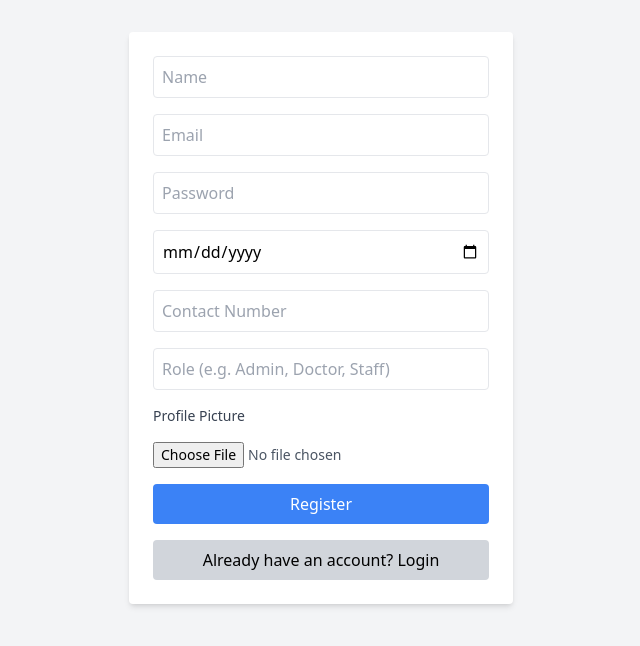
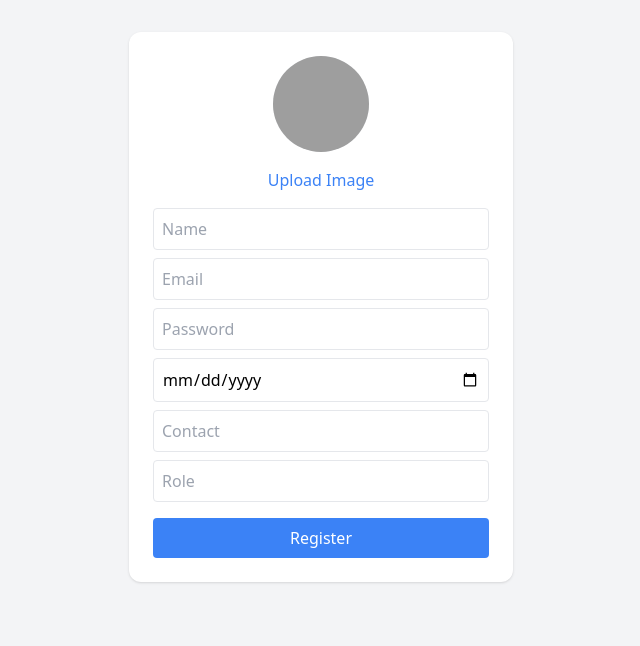
Before and after one commit to phulrepalak/EHRapp, a PHP site: page / in a window 1280 px wide. Shown: the top 646 px of the page, without its empty margins (319-959 px from the left). Run offline with PHP 8.4, Linux system fonts and the light colour scheme; some libraries are stand-ins or nearby versions; grey boxes are pictures that could not be loaded.

Commit message:
add the update image feature

```diff
--- a/index.php
+++ b/index.php
@@ -9,39 +9,48 @@
 
 <body class="bg-gray-100 p-8">
 
-    <!-- PHP error message for duplicate email -->
     <?php if (isset($_GET['error']) && $_GET['error'] === 'email_exists'): ?>
         <div class="bg-red-100 border border-red-400 text-red-700 px-4 py-3 rounded mb-4 max-w-sm mx-auto text-center">
             This email is already registered!
         </div>
     <?php endif; ?>
 
-    <form action="register_user.php" method="POST" enctype="multipart/form-data" class="bg-white p-6 rounded shadow-md w-full max-w-sm mx-auto space-y-4">
+    <form action="register_user.php" method="POST" enctype="multipart/form-data" class="p-6 bg-white rounded-xl shadow max-w-sm mx-auto">
+        <!-- Avatar Display -->
+        <div class="w-24 h-24 rounded-full mx-auto mb-4 bg-gray-200 flex items-center justify-center overflow-hidden" id="avatarWrapper">
+            <img id="avatarPreview" src="https://cdn-icons-png.flaticon.com/512/9131/9131529.png" alt="Default Avatar" class="w-full h-full object-cover">
+        </div>
 
-        <input type="text" name="name" placeholder="Name" required class="block w-full p-2 border rounded">
+        <!-- File Input -->
+        <input type="file" name="profile_img" id="profile_img" class="hidden" accept="image/*" onchange="previewImage(event)">
+        <label for="profile_img" class="block text-center text-blue-500 cursor-pointer">Upload Image</label>
 
-        <input type="email" name="email" placeholder="Email" required class="block w-full p-2 border rounded">
+        <!-- Hidden Input for remove image (can be handled later if needed) -->
+        <input type="hidden" name="remove_image" id="remove_image" value="0">
 
-        <input type="password" name="password" placeholder="Password" required class="block w-full p-2 border rounded">
+        <!-- User Info Inputs -->
+        <input type="text" name="name" placeholder="Name" class="w-full border p-2 rounded mt-4" required>
+        <input type="email" name="email" placeholder="Email" class="w-full border p-2 rounded mt-2" required>
+        <input type="password" name="password" placeholder="Password" class="w-full border p-2 rounded mt-2" required>
+        <input type="date" name="dob" class="w-full border p-2 rounded mt-2" required>
+        <input type="text" name="contact" placeholder="Contact" class="w-full border p-2 rounded mt-2" required>
+        <input type="text" name="role" placeholder="Role" class="w-full border p-2 rounded mt-2" required>
 
-        <input type="date" name="dob" required class="block w-full p-2 border rounded">
+        <!-- Submit -->
+        <button type="submit" class="mt-4 w-full bg-blue-500 text-white p-2 rounded">Register</button>
+    </form>
 
-        <input type="tel" name="contact" placeholder="Contact Number" required class="block w-full p-2 border rounded">
+    <script>
+        function previewImage(event) {
+            const reader = new FileReader();
+            reader.onload = function () {
+                const output = document.getElementById('avatarPreview');
+                output.src = reader.result;
+                document.getElementById('remove_image').value = "0";
+            };
+            reader.readAsDataURL(event.target.files[0]);
+        }
+    </script>
 
-        <input type="text" name="role" placeholder="Role (e.g. Admin, Doctor, Staff)" required class="block w-full p-2 border rounded">
-
-        <label class="block text-sm font-medium text-gray-700">Profile Picture</label>
-        <input type="file" name="profile_img" accept="image/*" class="block w-full text-sm text-gray-600">
-
-        <!-- Register Button -->
-        <button type="submit" class="bg-blue-500 text-white px-4 py-2 rounded w-full">Register</button>
-
-        <!-- Login Button -->
-        <a href="login.php" class="block text-center bg-gray-300 text-black px-4 py-2 rounded hover:bg-gray-400">
-            Already have an account? Login
-        </a>
-
-    </form>
 </body>
-
 </html>
```
